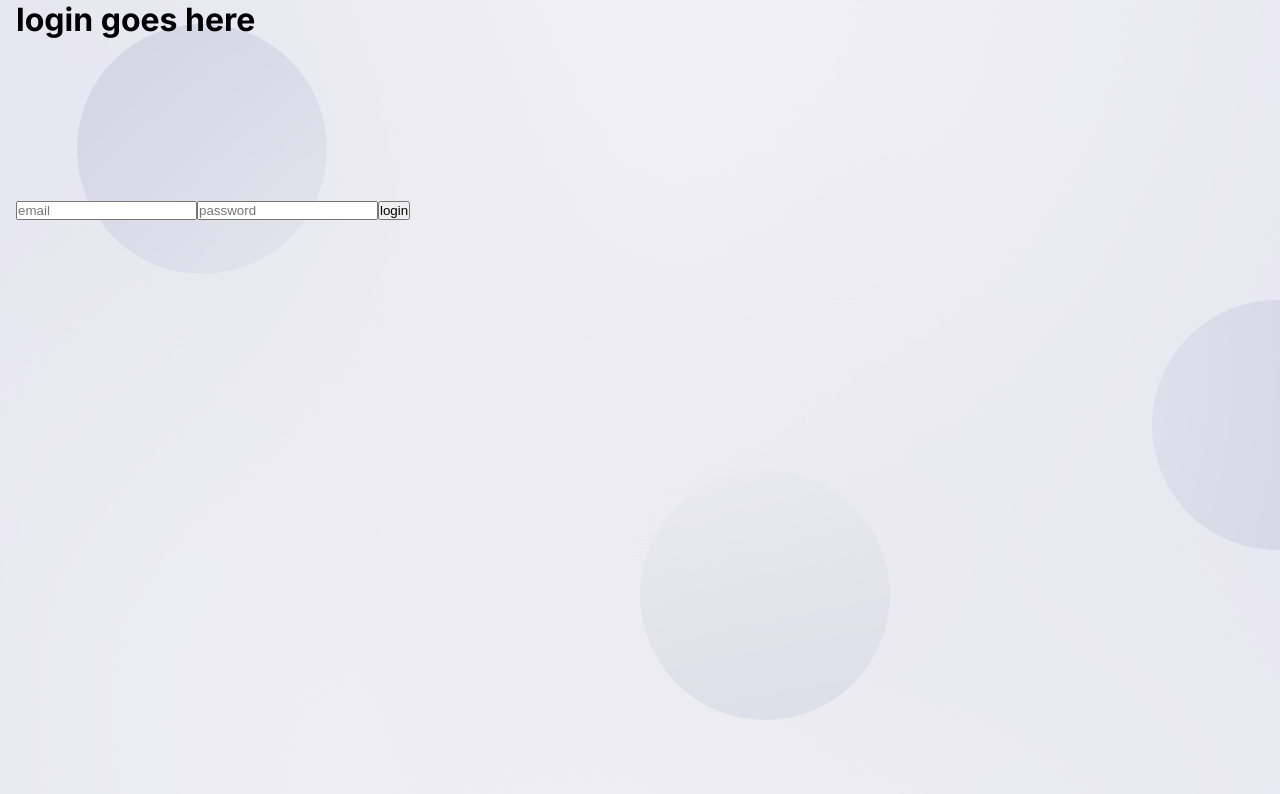
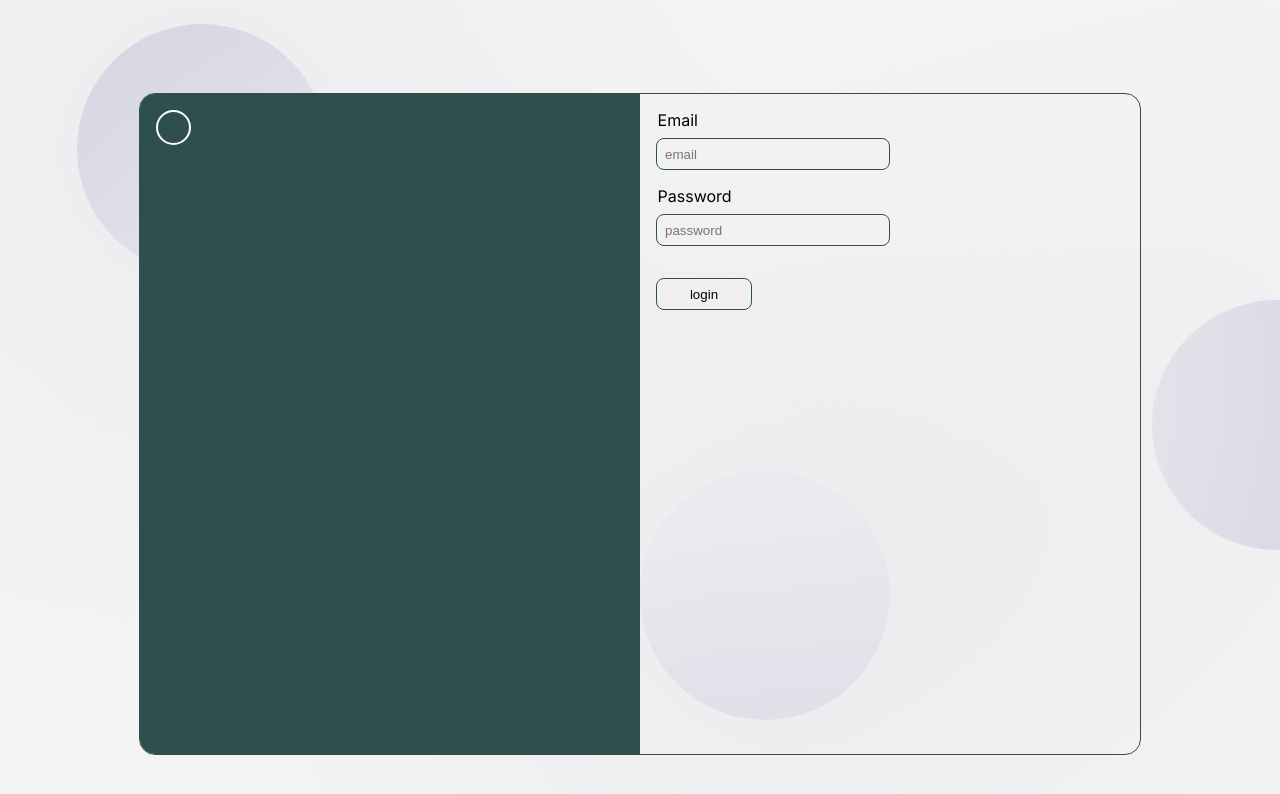
Before and after one commit to Dukepq/cardano-ispo-tracker, a Next.js app in the folder ispo-screener/: page /admin-dashboard/login in a window 1280 px wide. Shown: the top 794 px of the page. Built offline with nearby package versions, Linux system fonts and the light colour scheme.

Commit message:
added login screen

```diff
--- /dev/null
+++ b/ispo-screener/app/(admin)/admin-dashboard/login/login.module.css
@@ -0,0 +1,71 @@
+.wrapper-div {
+  padding-top: 3rem;
+  display: flex;
+  align-items: center;
+  justify-content: center;
+  height: 100vh
+}
+
+.form-wrapper {
+  display: flex;
+  justify-content: center;
+  border: 1px solid darkslategrey;
+  border-radius: 1rem;
+  overflow: hidden;
+}
+
+.wrapper-div > div > div {
+  padding: 1rem;
+  min-width: 500px;
+  min-height: 660px;
+
+}
+
+.wrapper-div > div > div:first-child {
+  border-right: 1px solid darkslategray;
+  background-color: darkslategray;
+}
+
+.form {
+  gap: 1rem;
+  display: flex;
+  flex-direction: column;
+  justify-content: center;
+}
+
+.form label {
+  margin-left: 0.1rem;
+}
+
+.form input {
+  transition: border 200ms;
+  display: block;
+  margin-top: 0.5rem;
+  width: 50%;
+  background-color: transparent;
+  border: 1px solid darkslategray;
+  height: 2rem;
+  padding-left: 0.5rem;
+  border-radius: 0.5rem;
+}
+.form input:focus {
+  border: 1px solid rgb(66, 137, 137);
+  outline: none;
+}
+
+
+.form > button {
+  margin-top: 1rem;
+  width: 6rem;
+  background-color: transparent;
+  border: 1px solid darkslategray;
+  border-radius: 0.5rem;
+  height: 2rem;
+}
+
+.form > button:hover {
+  cursor: pointer;
+  background-color: white;
+  color: black;
+  transition: 100ms
+}
--- a/ispo-screener/app/(admin)/admin-dashboard/login/page.tsx
+++ b/ispo-screener/app/(admin)/admin-dashboard/login/page.tsx
@@ -1,7 +1,11 @@
 "use client";
 import { useState } from "react";
+import { useRouter } from "next/navigation";
+import base from "@/app/lib/routes";
+import styles from "./login.module.css";
 
 export default function Login() {
+  const router = useRouter();
   const [fields, setFields] = useState<{
     email: string;
     password: string;
@@ -12,9 +16,9 @@ export default function Login() {
       return { ...prev, [targetField]: e.target.value };
     });
   };
-  const handleSubmit = async (e: React.FormEvent<HTMLFormElement>) => {
+  const login = async (e: React.FormEvent<HTMLFormElement>) => {
     e.preventDefault();
-    const response = await fetch("http://localhost:5003/api/users/login", {
+    const response = await fetch(base + "/api/users/login", {
       method: "POST",
       body: JSON.stringify(fields),
       credentials: "include",
@@ -22,29 +26,61 @@ export default function Login() {
         "Content-Type": "application/json",
       },
     });
-    if (response.ok) console.log(response);
+    if (response.ok) {
+      console.log(response);
+      router.push("/admin-dashboard");
       // set auth context here on successfull login
+    } else {
+      console.log("something went wrong");
+      setFields((prev) => {
+        return { ...prev, password: "" };
+      });
+    }
   };
   return (
     <>
-      <h1>login goes here</h1>
-      <form onSubmit={handleSubmit} style={{ marginTop: "10rem" }}>
+      <div className={styles["wrapper-div"]}>
+        <div className={styles["form-wrapper"]}>
+          <div>
+            <div
+              style={{
+                width: "35px",
+                height: "35px",
+                border: "2px solid white",
+                borderRadius: "100%",
+              }}
+            ></div>
+          </div>
+          <div>
+            <form onSubmit={login} className={styles.form}>
+              <div>
+                <label htmlFor="email-input">Email</label>
                 <input
+                  id="email-input"
                   onChange={onChangeHandle}
                   name="email"
                   type="text"
                   placeholder="email"
                   value={fields.email || ""}
                 />
+              </div>
+              <div>
+                <label htmlFor="pw-input">Password</label>
                 <input
+                  id="pw-input"
                   onChange={onChangeHandle}
                   name="password"
-          type="text"
+                  type="password"
                   placeholder="password"
                   value={fields.password || ""}
                 />
+              </div>
+
               <button>login</button>
             </form>
+          </div>
+        </div>
+      </div>
     </>
   );
 }
--- a/ispo-screener/app/(admin)/admin-dashboard/page.tsx
+++ b/ispo-screener/app/(admin)/admin-dashboard/page.tsx
@@ -1,3 +1,3 @@
 export default function Dashboard() {
-  return <h1>dashboard goes here</h1>;
+  return <></>;
 }
--- a/ispo-screener/app/(main)/layout.tsx
+++ b/ispo-screener/app/(main)/layout.tsx
@@ -22,8 +22,7 @@ export default function RootLayout({
   children: React.ReactNode;
 }) {
   return (
-    <html lang="en">
-      <body className={inter.className}>
+    <>
       <Navbar />
       <div className="blob-wrapper">
         <div className="blob blob-1"></div>
@@ -31,7 +30,6 @@ export default function RootLayout({
         <div className="blob blob-3"></div>
       </div>
       <div className="app-wrapper">{children}</div>
-      </body>
-    </html>
+    </>
   );
 }
--- a/ispo-screener/app/globals.css
+++ b/ispo-screener/app/globals.css
@@ -35,8 +35,8 @@
 
 body {
   overflow-x: hidden;
-  background-color: var(--primary-color);
-  background: linear-gradient(90deg, rgba(12,0,255,0.2) 0%, rgba(12,0,255,0) 50%, rgba(12,0,255,0.2) 100%);
+  /* background-color: var(--primary-color);
+  background: linear-gradient(90deg, rgba(12,0,255,0.2) 0%, rgba(12,0,255,0) 50%, rgba(12,0,255,0.2) 100%); */
   /*  ^ unsure about this */
 }
 .app-wrapper {
--- /dev/null
+++ b/ispo-screener/app/layout.tsx
@@ -0,0 +1,28 @@
+import "./globals.css";
+import type { Metadata } from "next";
+import { Inter } from "next/font/google";
+import { Poppins } from "next/font/google";
+
+const poppins = Poppins({
+  weight: ["300", "500", "600", "700", "800"],
+  subsets: ["latin"],
+});
+const inter = Inter({ subsets: ["latin"] });
+
+export const metadata: Metadata = {
+  title: "Find your ISPO",
+  description:
+    "We make it easy for you to determine which ISPO is worthy of your delegation.",
+};
+
+export default function RootLayout({
+  children,
+}: {
+  children: React.ReactNode;
+}) {
+  return (
+    <html lang="en">
+      <body className={inter.className}>{children}</body>
+    </html>
+  );
+}
--- /dev/null
+++ b/ispo-screener/app/lib/routes.ts
@@ -0,0 +1,2 @@
+const base = "http://localhost:5003";
+export default base;
```
Also changed, not shown: ispo-screener/app/(admin)/components/DashboardNav.tsx (added, +57 -0 lines), ispo-screener/app/(admin)/components/dashboardNav.module.css (added, +26 -0 lines), ispo-screener/app/lib/logout.ts (added, +10 -0 lines), ispo-screener/app/error.tsx (renamed from ispo-screener/app/(main)/error.tsx), ispo-screener/app/not-found.tsx (renamed from ispo-screener/app/(main)/not-found.tsx), ispo-screener/public/setting.png (added). Lines whose indentation alone changed are shown as unchanged.
